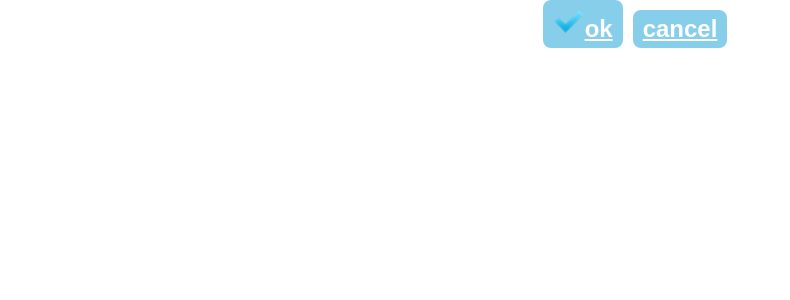
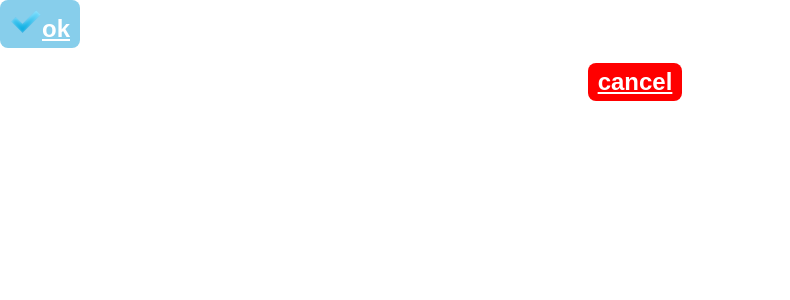
Before and after one commit to ezsophie75/app2, a React (Create React App) app: page / in a window 1280 px wide. Shown: the top 300 px of the page, without its empty margins (0-790 px from the left). Built offline with nearby package versions, Linux system fonts and the light colour scheme.

Commit message:
button avec style

```diff
--- a/src/App/App.jsx
+++ b/src/App/App.jsx
@@ -5,8 +5,8 @@ import Button from './Components/ui/Button/Button'
 function App() {
   return (
     <div className="App">
-      <Button onclick={()=> {console.log('fonction envoyée par le parent')}}><img src='/img/ok_icon.png' alt=''/>ok</Button>
-      <Button>cancel</Button>
+      <Button style={{display:'block', fontsize:'48pt'}}onclick={()=> {console.log('fonction envoyée par le parent')}}><img src='/img/ok_icon.png' alt=''/>ok</Button>
+      <Button bgColor='red'>cancel</Button>
     </div>
   );
 }
--- a/src/App/Components/ui/Button/Button.jsx
+++ b/src/App/Components/ui/Button/Button.jsx
@@ -4,10 +4,11 @@ import PropTypes from 'prop-types'
 
 const Button=(props)=> {
     console.log(props);
-    return (<button type={props.type} className={style.Button} onClick={(evt)=>{
-        if (undefined !== props.onclick && typeof props.onclick === 'function'){
-        props.onclick();
-        }
+    return (
+        <button style={{...props.style,backgroundColor:props.bgColor}}  type={props.type} className={style.Button} onClick={(evt)=>{
+            if (undefined !== props.onclick && typeof props.onclick === 'function'){
+            props.onclick();
+            }
     }}>
         {props.children}
     </button>
@@ -16,7 +17,8 @@ const Button=(props)=> {
 Button.propTypes={
     children: PropTypes.any.isRequired,
     type: PropTypes.oneOf(['button','reset','submit']).isRequired,
-    onclick:PropTypes.func.isRequired
+    onclick:PropTypes.func.isRequired,
+    style:PropTypes.object
 }
 Button.defaultProps={
     type:'button',
--- /dev/null
+++ b/src/App/globalcss/global.css
@@ -0,0 +1,6 @@
+.btn.primary{
+    background-color: skyblue;
+}
+.btn.error{
+    background-color: tomato;
+}
--- a/src/index.tsx
+++ b/src/index.tsx
@@ -1,6 +1,7 @@
 import React from 'react';
 import ReactDOM from 'react-dom/client';
 import './index.css';
+import './App/globalcss/global.css'
 import App from './App/App';
 
 const root = ReactDOM.createRoot(
```
